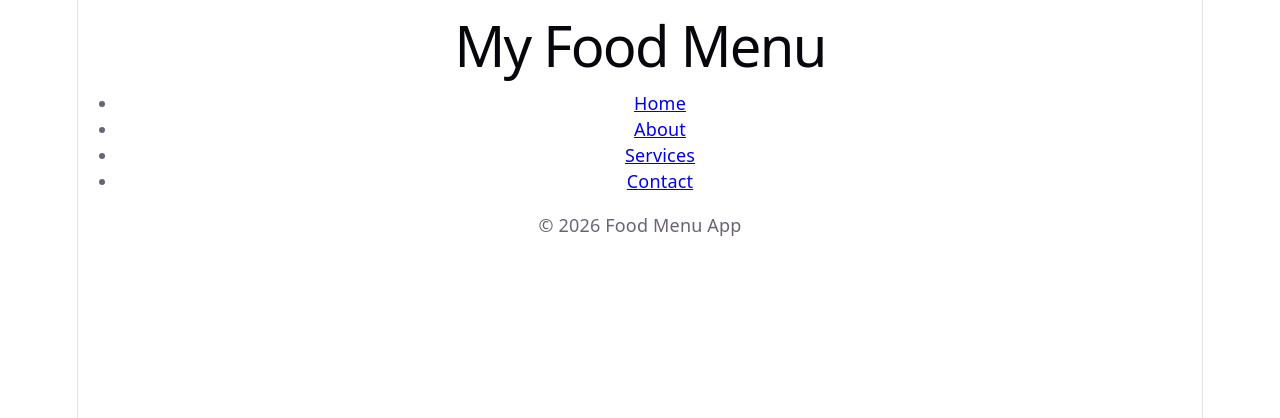
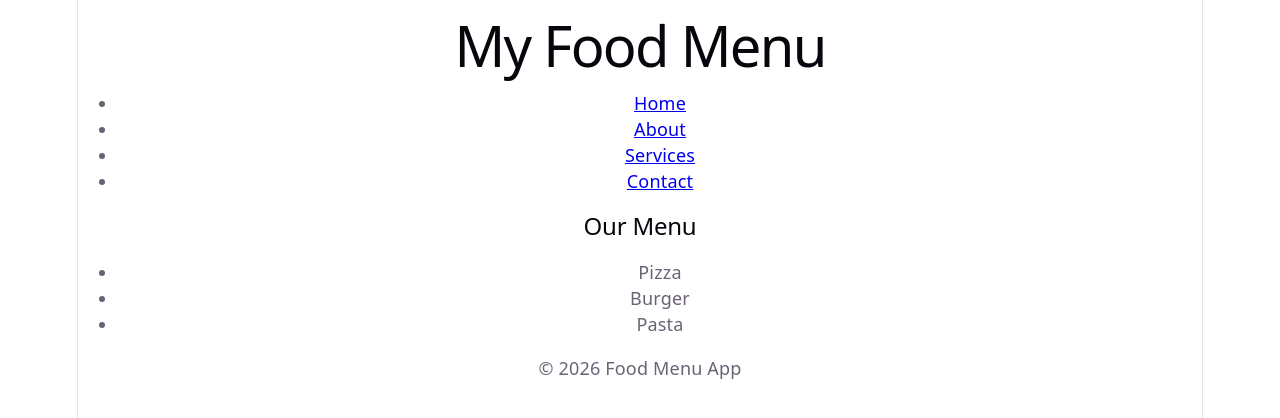
Before and after one commit to premc1208/FoodMenuApp, a React (Vite) app in the folder Client/: page / in a window 1280 px wide. Shown: the top 418 px of the page. Built offline with nearby package versions, Linux system fonts and the light colour scheme.

Commit message:
Food component

```diff
--- a/Client/src/App.jsx
+++ b/Client/src/App.jsx
@@ -1,10 +1,12 @@
 import Header from './Header'
 import Footer from './Footer'
+import Food from './Food'
 
 function App() {
   return (
     <>
       <Header />
+      <Food />
       <Footer />
     </>
   )
--- /dev/null
+++ b/Client/src/Food.jsx
@@ -0,0 +1,19 @@
+
+const Food = () => {
+    const item1 = "Pizza"
+    const item2 = "Burger"
+    const item3 = "Pasta"
+
+    return (
+    <div>
+        <h2>Our Menu</h2>
+        <ul>
+        <li>{item1}</li>
+        <li>{item2}</li>
+        <li>{item3}</li>
+        </ul>
+    </div>
+    )
+}
+
+export default Food
```
